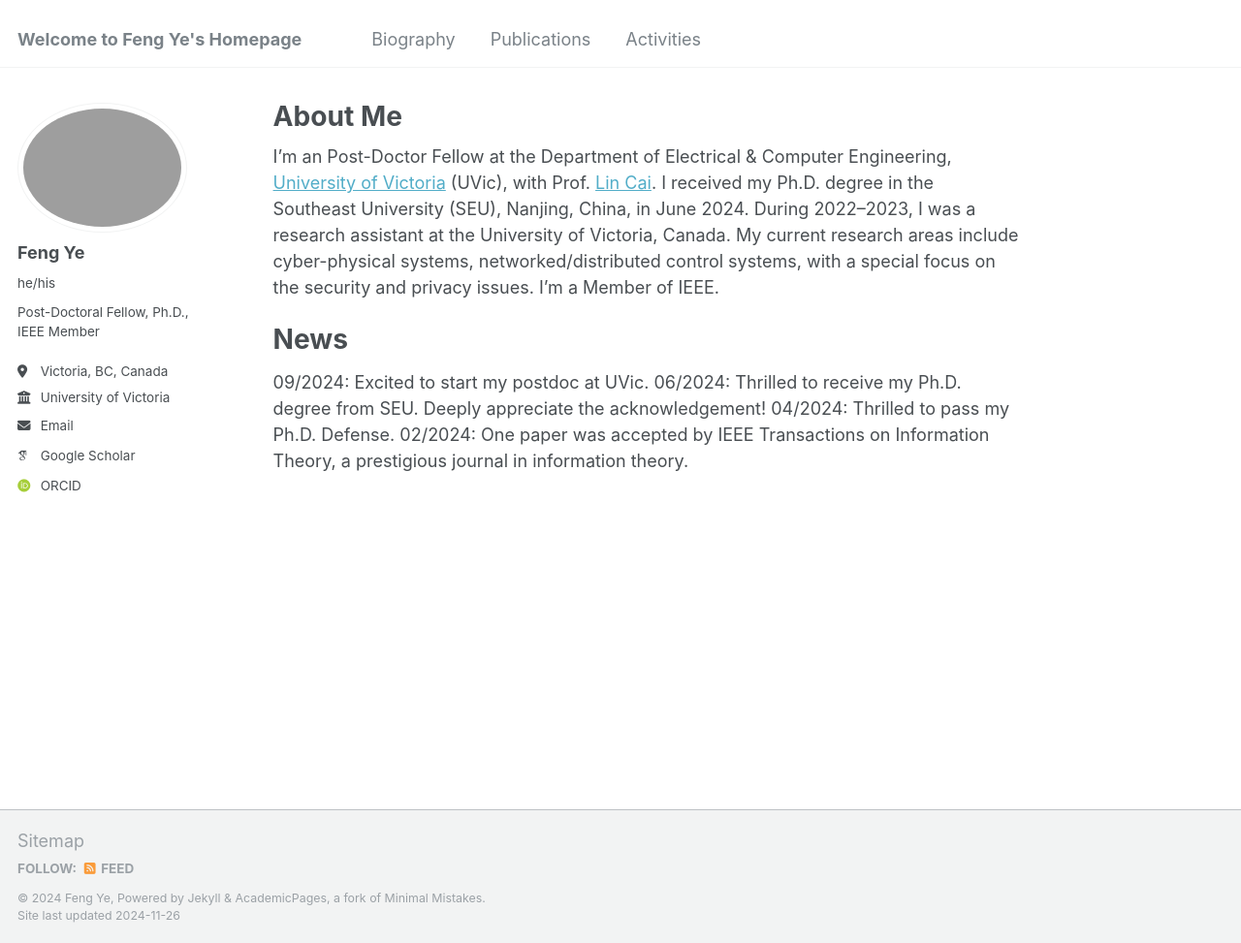
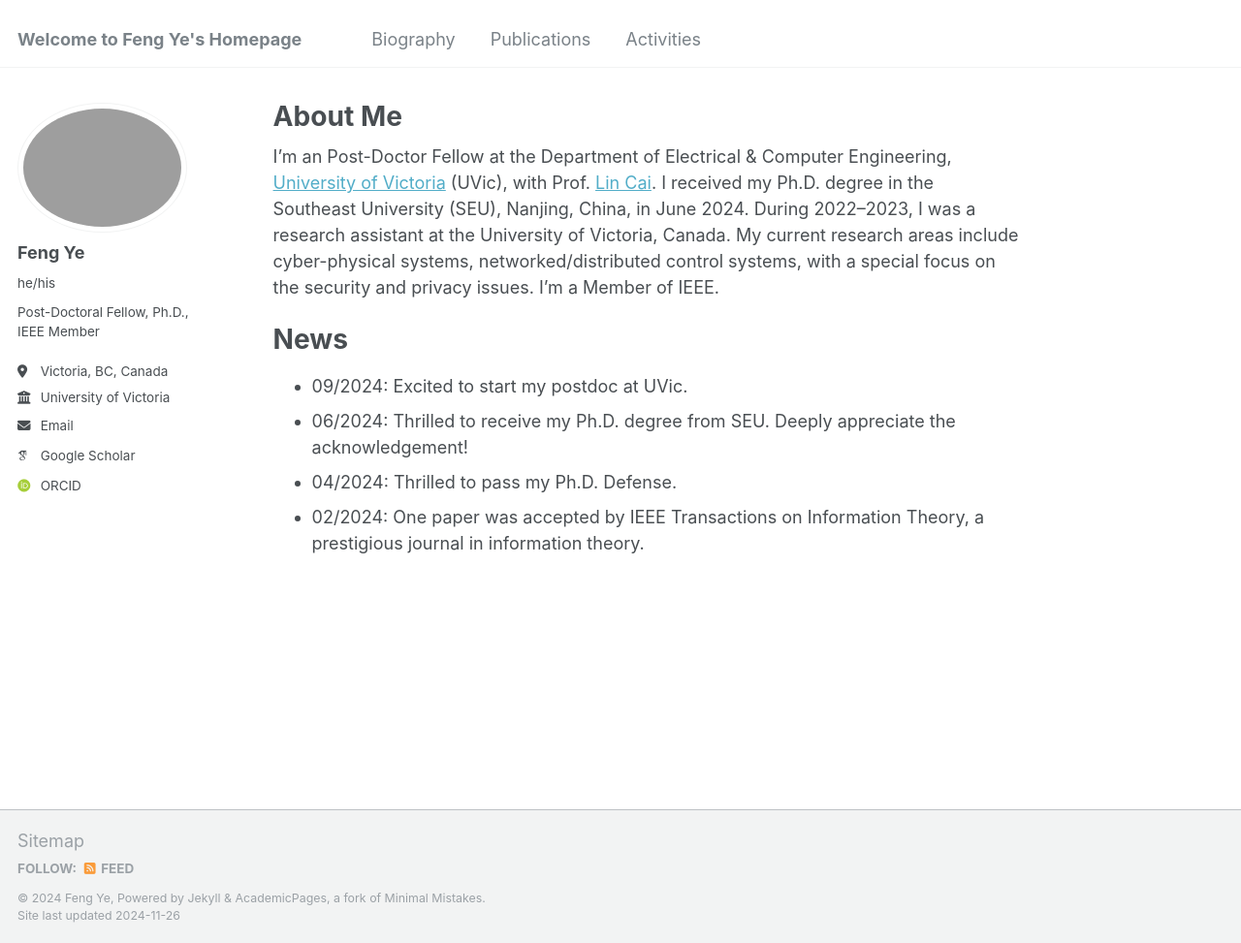
Before and after one commit to fye97/fye97, a Jekyll site: the page built from _pages/about.md, in a window 1280 px wide and 973 px high. Shown: the whole window at 97% size. Built offline with Jekyll 4.4.1, drawn with Linux system fonts in a browser that asks for light colours; some web fonts are replaced.

```diff
--- a/_pages/about.md
+++ b/_pages/about.md
@@ -11,7 +11,7 @@ I’m an Post-Doctor Fellow at the Department of Electrical & Computer Engineeri
 
 News
 ======
-09/2024: Excited to start my postdoc at UVic.
-06/2024: Thrilled to receive my Ph.D. degree from SEU. Deeply appreciate the acknowledgement!
-04/2024: Thrilled to pass my Ph.D. Defense.
-02/2024: One paper was accepted by IEEE Transactions on Information Theory, a prestigious journal in information theory.
+* 09/2024: Excited to start my postdoc at UVic.
+* 06/2024: Thrilled to receive my Ph.D. degree from SEU. Deeply appreciate the acknowledgement!
+* 04/2024: Thrilled to pass my Ph.D. Defense.
+* 02/2024: One paper was accepted by IEEE Transactions on Information Theory, a prestigious journal in information theory.
```
